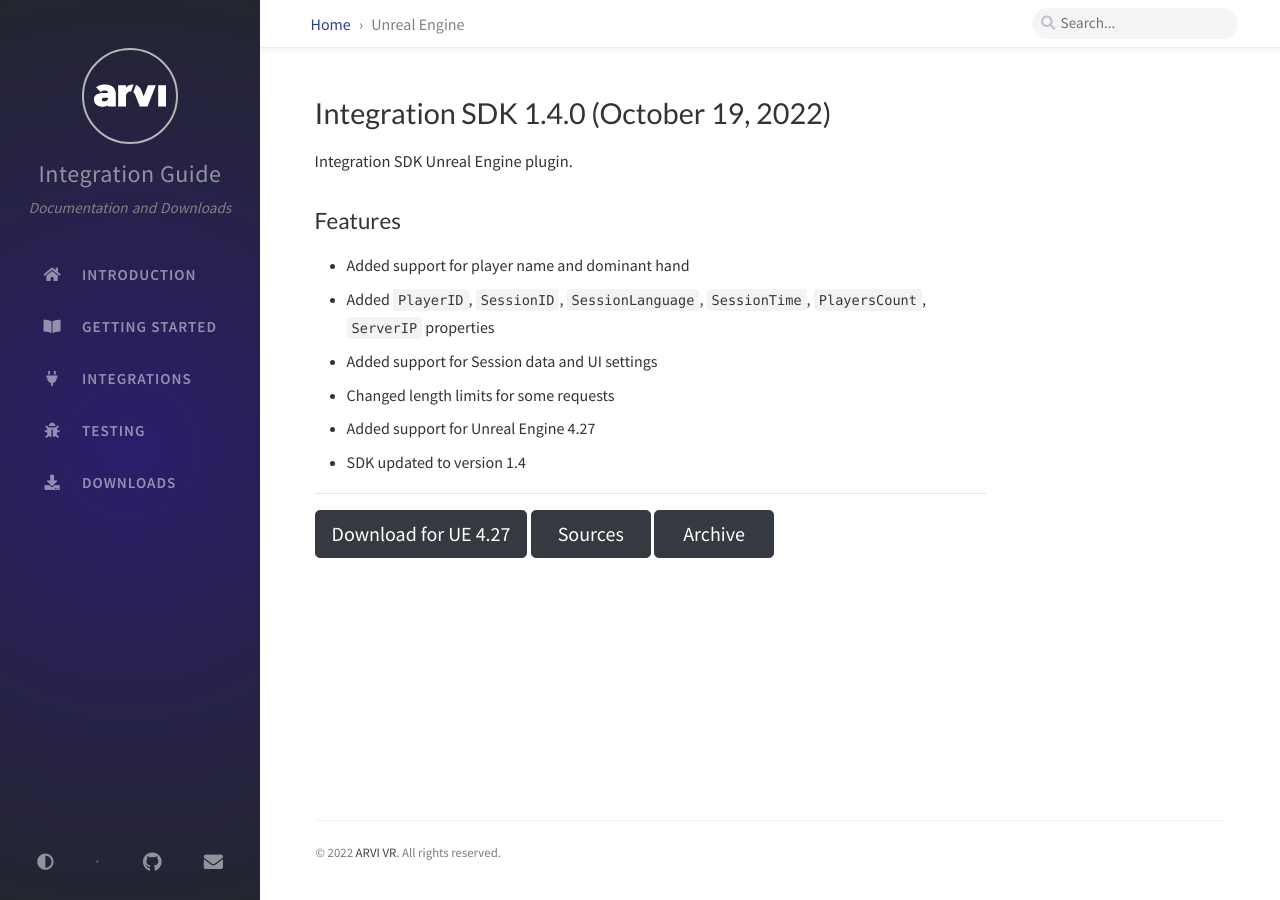
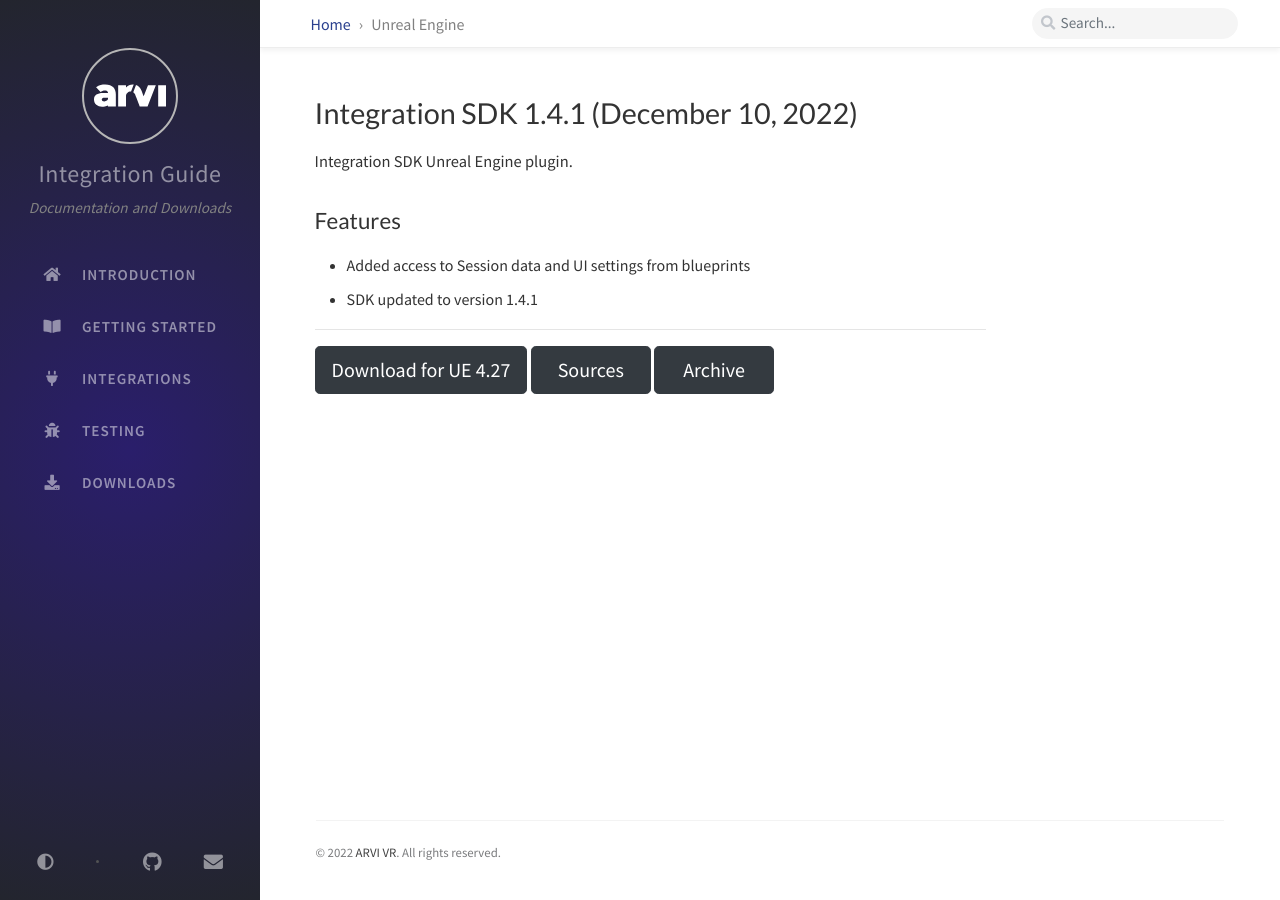
Before and after one commit to arvi-vr/integration-guide, a Jekyll site: the page built from _tabs/downloads-unreal.md, in a window 1280 px wide. Built offline with Jekyll 4.4.1, drawn with Linux system fonts in a browser that asks for light colours; comment, search, counter and statistics services are not loaded.

Commit message:
Unreal Integration SDK 1.4.1

```diff
--- a/_tabs/downloads-unreal.md
+++ b/_tabs/downloads-unreal.md
@@ -4,19 +4,15 @@
 menu: child
 ---
 
-# Integration SDK 1.4.0 (October 19, 2022)
+# Integration SDK 1.4.1 (December 10, 2022)
 
 Integration SDK Unreal Engine plugin.
 
 ## Features
-- Added support for player name and dominant hand
-- Added `PlayerID`, `SessionID`, `SessionLanguage`, `SessionTime`, `PlayersCount`, `ServerIP` properties
-- Added support for Session data and UI settings
-- Changed length limits for some requests
-- Added support for Unreal Engine 4.27
-- SDK updated to version 1.4
+- Added access to Session data and UI settings from blueprints
+- SDK updated to version 1.4.1
 
 <hr>
-<button onclick="window.open('https://github.com/arvi-vr/unreal-integration/releases/download/1.4.0/ARVIIntegration_UE4.27.zip')" type="button" class="btn btn-dark btn-lg">Download for UE 4.27</button>
+<button onclick="window.open('https://github.com/arvi-vr/unreal-integration/releases/download/1.4.1/ARVIIntegration_UE.4.27.zip')" type="button" class="btn btn-dark btn-lg">Download for UE 4.27</button>
 <button onclick="window.open('https://github.com/arvi-vr/unreal-integration')" type="button" class="btn btn-dark btn-lg">Sources</button>
 <button onclick="window.open('https://github.com/arvi-vr/unreal-integration/releases')" type="button" class="btn btn-dark btn-lg">Archive</button>
```
